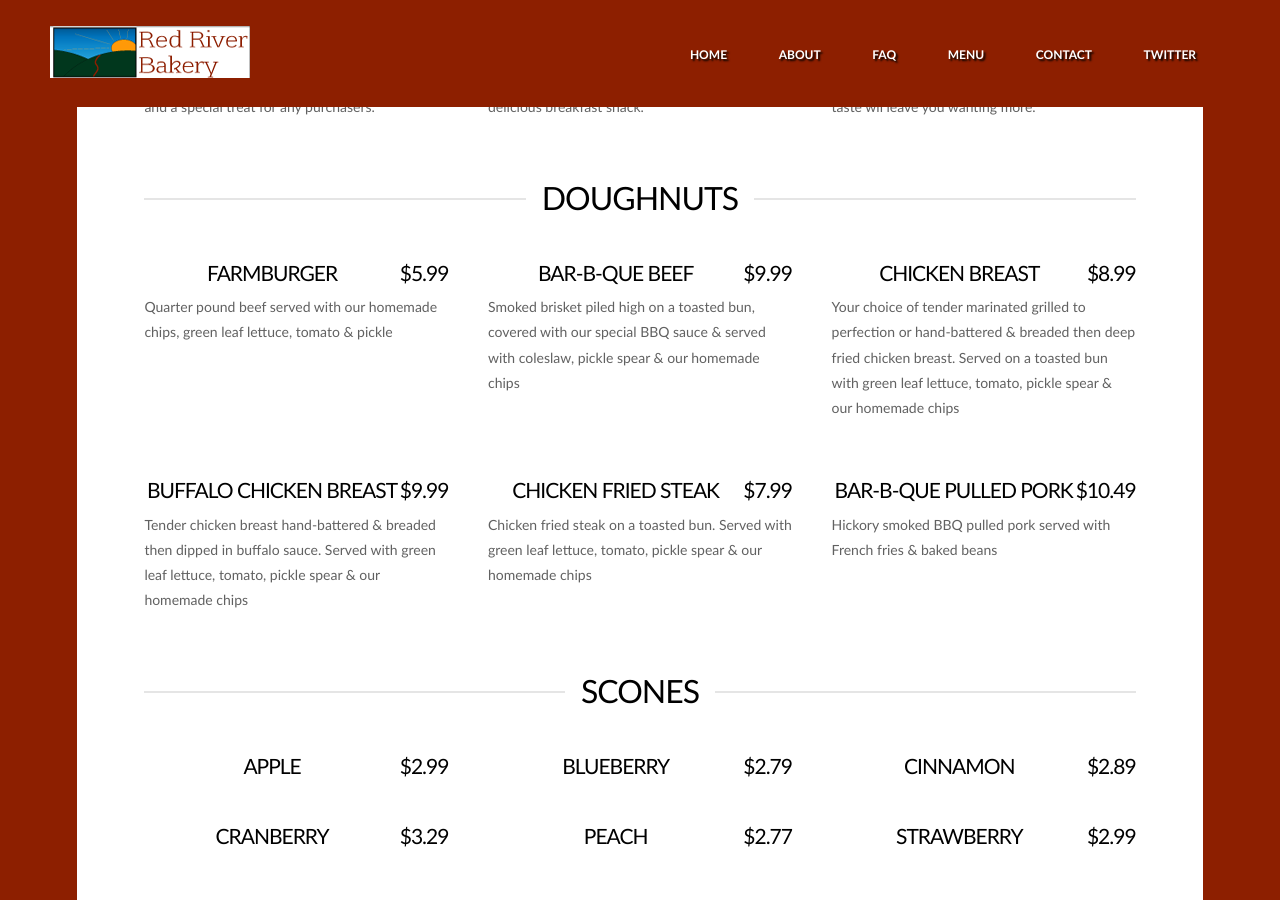
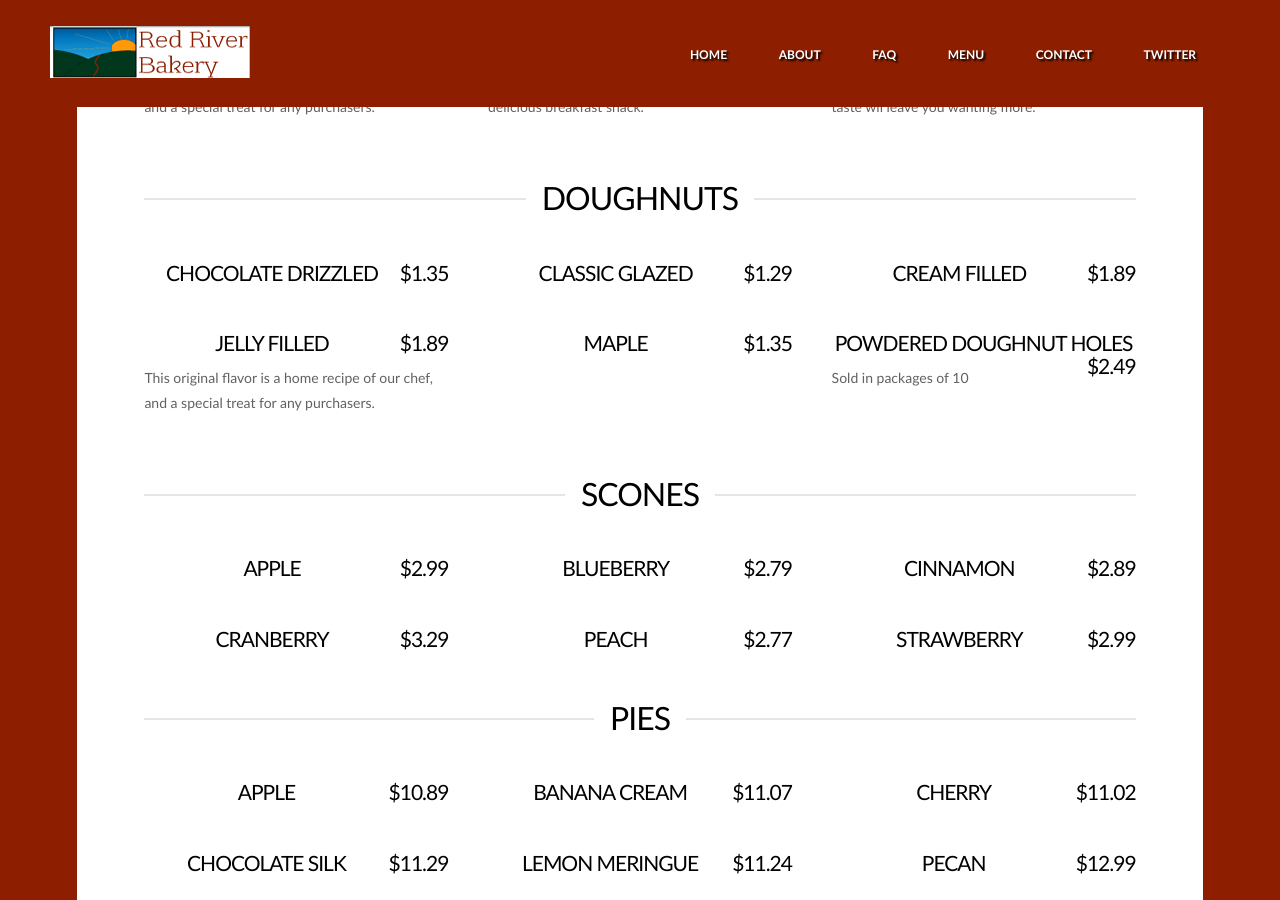
Before and after one commit to fblabake/fblabake.github.io, a Jekyll site: the page built from full_menu.html, in a window 1280 px wide and 900 px high, scrolled down 1484 px. Built offline with Jekyll 4.4.1, drawn with Linux system fonts in a browser that asks for light colours; nearby versions of some CDN libraries; library files that are not in the unit come from our copies.

Commit message:
Doughnuts

```diff
--- a/full_menu.html
+++ b/full_menu.html
@@ -602,7 +602,20 @@ title: Red River Bakery
 				   <div id="x-content-band-11" class="x-content-band vc man" style="background-color: transparent; padding-top: 0px; padding-bottom: 0px;">
 					  <div class="x-container wpb_row">
 						 <div class="x-column x-sm vc x-1-3" style="">
-							<h1 class="h-custom-headline h5"><span>Farmburger<span class="right">$5.99</span></span></h1>
+							<h1 class="h-custom-headline h5"><span>Chocolate Drizzled<span class="right">$1.35</span></span></h1>
+						 </div>
+						 <div class="x-column x-sm vc x-1-3" style="">
+							<h1 class="h-custom-headline h5"><span>Classic Glazed<span class="right">$1.29</span></span></h1>
+						 </div>
+						 <div class="x-column x-sm vc x-1-3" style="">
+							<h1 class="h-custom-headline h5"><span>Cream Filled<span class="right">$1.89</span></span></h1>
+						 </div>
+					  </div>
+				   </div>
+				   <div id="x-content-band-12" class="x-content-band vc man" style="background-color: transparent; padding-top: 0px; padding-bottom: 0px;">
+					  <div class="x-container wpb_row">
+						 <div class="x-column x-sm vc x-1-3" style="">
+							<h1 class="h-custom-headline h5"><span>Jelly Filled<span class="right">$1.89</span></span></h1>
 							<div class="page" title="Page 2">
 							   <div class="section">
 								  <div class="layoutArea">
@@ -611,15 +624,7 @@ title: Red River Bakery
 										   <div class="section">
 											  <div class="layoutArea">
 												 <div class="column">
-													<div class="page" title="Page 3">
-													   <div class="section">
-														  <div class="layoutArea">
-															 <div class="column">
-																<p>Quarter pound beef served with our homemade chips, green leaf lettuce, tomato &amp; pickle</p>
-															 </div>
-														  </div>
-													   </div>
-													</div>
+													<p>This original flavor is a home recipe of our chef, and a special treat for any purchasers.</p>
 												 </div>
 											  </div>
 										   </div>
@@ -630,91 +635,10 @@ title: Red River Bakery
 							</div>
 						 </div>
 						 <div class="x-column x-sm vc x-1-3" style="">
-							<h1 class="h-custom-headline h5"><span>Bar-B-Que Beef<span class="right">$9.99</span></span></h1>
-							<div class="page" title="Page 2">
-							   <div class="section">
-								  <div class="layoutArea">
-									 <div class="column">
-										<div class="page" title="Page 2">
-										   <div class="section">
-											  <div class="layoutArea">
-												 <div class="column">
-													<div class="page" title="Page 3">
-													   <div class="section">
-														  <div class="layoutArea">
-															 <div class="column">
-																<div class="page" title="Page 3">
-																   <div class="section">
-																	  <div class="layoutArea">
-																		 <div class="column">
-																			<p>Smoked brisket piled high on a toasted bun, covered with our special BBQ sauce &amp; served with coleslaw, pickle spear &amp; our homemade chips</p>
-																		 </div>
-																	  </div>
-																   </div>
-																</div>
-															 </div>
-														  </div>
-													   </div>
-													</div>
-												 </div>
-											  </div>
-										   </div>
-										</div>
-									 </div>
-								  </div>
-							   </div>
-							</div>
+							<h1 class="h-custom-headline h5"><span>Maple<span class="right">$1.35</span></span></h1>
 						 </div>
 						 <div class="x-column x-sm vc x-1-3" style="">
-							<h1 class="h-custom-headline h5"><span>Chicken Breast<span class="right">$8.99</span></span></h1>
-							<div class="page" title="Page 2">
-							   <div class="section">
-								  <div class="layoutArea">
-									 <div class="column">
-										<div class="page" title="Page 2">
-										   <div class="section">
-											  <div class="layoutArea">
-												 <div class="column">
-													<div class="page" title="Page 3">
-													   <div class="section">
-														  <div class="layoutArea">
-															 <div class="column">
-																<div class="page" title="Page 3">
-																   <div class="section">
-																	  <div class="layoutArea">
-																		 <div class="column">
-																			<div class="page" title="Page 3">
-																			   <div class="section">
-																				  <div class="layoutArea">
-																					 <div class="column">
-																						<p>Your choice of tender marinated grilled to perfection or hand-battered &amp; breaded then deep fried chicken breast. Served on a toasted bun with green leaf lettuce, tomato, pickle spear &amp; our homemade chips</p>
-																					 </div>
-																				  </div>
-																			   </div>
-																			</div>
-																		 </div>
-																	  </div>
-																   </div>
-																</div>
-															 </div>
-														  </div>
-													   </div>
-													</div>
-												 </div>
-											  </div>
-										   </div>
-										</div>
-									 </div>
-								  </div>
-							   </div>
-							</div>
-						 </div>
-					  </div>
-				   </div>
-				   <div id="x-content-band-12" class="x-content-band vc man" style="background-color: transparent; padding-top: 0px; padding-bottom: 0px;">
-					  <div class="x-container wpb_row">
-						 <div class="x-column x-sm vc x-1-3" style="">
-							<h1 class="h-custom-headline h5"><span>Buffalo Chicken Breast<span class="right">$9.99</span></span></h1>
+							<h1 class="h-custom-headline h5"><span>Powdered Doughnut Holes<span class="right">$2.49</span></span></h1>
 							<div class="page" title="Page 2">
 							   <div class="section">
 								  <div class="layoutArea">
@@ -723,79 +647,7 @@ title: Red River Bakery
 										   <div class="section">
 											  <div class="layoutArea">
 												 <div class="column">
-													<div class="page" title="Page 3">
-													   <div class="section">
-														  <div class="layoutArea">
-															 <div class="column">
-																<p>Tender chicken breast hand-battered &amp; breaded then dipped in buffalo sauce. Served with green leaf lettuce, tomato, pickle spear &amp; our homemade chips</p>
-															 </div>
-														  </div>
-													   </div>
-													</div>
-												 </div>
-											  </div>
-										   </div>
-										</div>
-									 </div>
-								  </div>
-							   </div>
-							</div>
-						 </div>
-						 <div class="x-column x-sm vc x-1-3" style="">
-							<h1 class="h-custom-headline h5"><span>Chicken Fried Steak<span class="right">$7.99</span></span></h1>
-							<div class="page" title="Page 2">
-							   <div class="section">
-								  <div class="layoutArea">
-									 <div class="column">
-										<div class="page" title="Page 2">
-										   <div class="section">
-											  <div class="layoutArea">
-												 <div class="column">
-													<div class="page" title="Page 3">
-													   <div class="section">
-														  <div class="layoutArea">
-															 <div class="column">
-																<div class="page" title="Page 3">
-																   <div class="section">
-																	  <div class="layoutArea">
-																		 <div class="column">
-																			<p>Chicken fried steak on a toasted bun. Served with green leaf lettuce, tomato, pickle spear &amp; our homemade chips</p>
-																		 </div>
-																	  </div>
-																   </div>
-																</div>
-															 </div>
-														  </div>
-													   </div>
-													</div>
-												 </div>
-											  </div>
-										   </div>
-										</div>
-									 </div>
-								  </div>
-							   </div>
-							</div>
-						 </div>
-						 <div class="x-column x-sm vc x-1-3" style="">
-							<h1 class="h-custom-headline h5"><span>Bar-B-Que Pulled Pork<span class="right">$10.49</span></span></h1>
-							<div class="page" title="Page 2">
-							   <div class="section">
-								  <div class="layoutArea">
-									 <div class="column">
-										<div class="page" title="Page 2">
-										   <div class="section">
-											  <div class="layoutArea">
-												 <div class="column">
-													<div class="page" title="Page 3">
-													   <div class="section">
-														  <div class="layoutArea">
-															 <div class="column">
-																<p>Hickory smoked BBQ pulled pork served with French fries &amp; baked beans</p>
-															 </div>
-														  </div>
-													   </div>
-													</div>
+													<p>Sold in packages of 10</p>
 												 </div>
 											  </div>
 										   </div>
```
